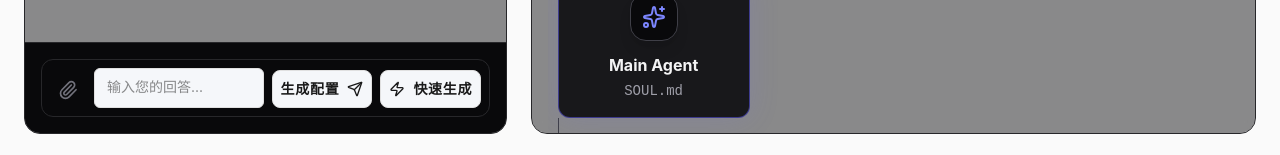
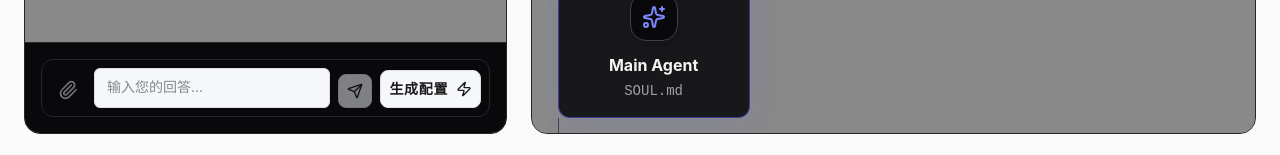
Before and after one commit to hasd52636-a11y/clawAISoulbuilder, a React (Vite) app: page / in a window 1280 px wide. Shown: the part 642-797 px from the top of the page. Built offline with nearby package versions, Linux system fonts and the light colour scheme.

Commit message:
feat: 分离发送按钮和生成配置按钮
- 发送按钮在左边，有内容输入时变紫色
- 生成配置按钮在右边，点击后变绿色显示已发送
- 移除重复的快速生成按钮

```diff
--- a/App.tsx
+++ b/App.tsx
@@ -967,6 +967,8 @@ export default function App() {
   const [copied, setCopied] = useState(false);
   const [keyGenerated, setKeyGenerated] = useState(false);
   const [theme, setTheme] = useState<'dark' | 'light'>('dark');
+  const [sendButtonActive, setSendButtonActive] = useState(false);
+  const [generateButtonActive, setGenerateButtonActive] = useState(false);
 
   // Authentication states
   const [showLoginModal, setShowLoginModal] = useState(false);
@@ -2450,7 +2452,10 @@ Stores short-term memory and active variables.`);
               </label>
               <textarea
                 value={inputValue}
-                onChange={(e) => setInputValue(e.target.value)}
+                onChange={(e) => {
+                  setInputValue(e.target.value);
+                  setSendButtonActive(e.target.value.trim().length > 0);
+                }}
                 onKeyDown={(e) => {
                   if (e.key === 'Enter' && !e.shiftKey) {
                     e.preventDefault();
@@ -2462,29 +2467,39 @@ Stores short-term memory and active variables.`);
                 rows={1}
                 disabled={isCompiling}
               />
+              {/* 发送按钮 */}
               <button
-                onClick={handleSend}
-                disabled={isCompiling}
-                className="p-2 bg-indigo-600 text-white rounded-lg hover:bg-indigo-500 transition-colors disabled:opacity-50 disabled:hover:bg-indigo-600 flex items-center gap-2"
+                onClick={() => {
+                  setSendButtonActive(false);
+                  handleSend();
+                }}
+                disabled={isCompiling || !inputValue.trim()}
+                className={`p-2 rounded-lg transition-all disabled:opacity-50 flex items-center gap-2 ${
+                  sendButtonActive && inputValue.trim()
+                    ? 'bg-violet-600 text-white hover:bg-violet-500 shadow-lg shadow-violet-500/30'
+                    : 'bg-zinc-700 text-zinc-400 hover:bg-zinc-600'
+                }`}
+                title="发送消息"
               >
-                <span className="hidden sm:inline text-sm font-bold tracking-wider">{t.compile}</span>
                 <Send className="w-4 h-4" />
               </button>
+              {/* 生成配置按钮 */}
               <button
                 onClick={() => {
-                  if (!isLoggedIn) {
-                    setShowLoginModal(true);
-                    return;
-                  }
-                  // 快速生成：基于已选名人和用户输入
-                  handleQuickGenerate();
+                  setGenerateButtonActive(true);
+                  setTimeout(() => setGenerateButtonActive(false), 2000);
+                  handleSend();
                 }}
                 disabled={isCompiling}
-                className="p-2 bg-green-600 text-white rounded-lg hover:bg-green-500 transition-colors disabled:opacity-50 disabled:hover:bg-green-600 flex items-center gap-2"
-                title="快速生成配置"
+                className={`p-2 rounded-lg transition-all disabled:opacity-50 flex items-center gap-2 ${
+                  generateButtonActive
+                    ? 'bg-emerald-600 text-white shadow-lg shadow-emerald-500/30'
+                    : 'bg-indigo-600 text-white hover:bg-indigo-500'
+                }`}
+                title="生成配置"
               >
-                <Zap className="w-4 h-4" />
-                <span className="hidden sm:inline text-sm font-bold tracking-wider">快速生成</span>
+                <span className="hidden sm:inline text-sm font-bold tracking-wider">{generateButtonActive ? '✓ 已发送' : t.compile}</span>
+                {generateButtonActive ? <Check className="w-4 h-4" /> : <Zap className="w-4 h-4" />}
               </button>
             </div>
           </div>
```
